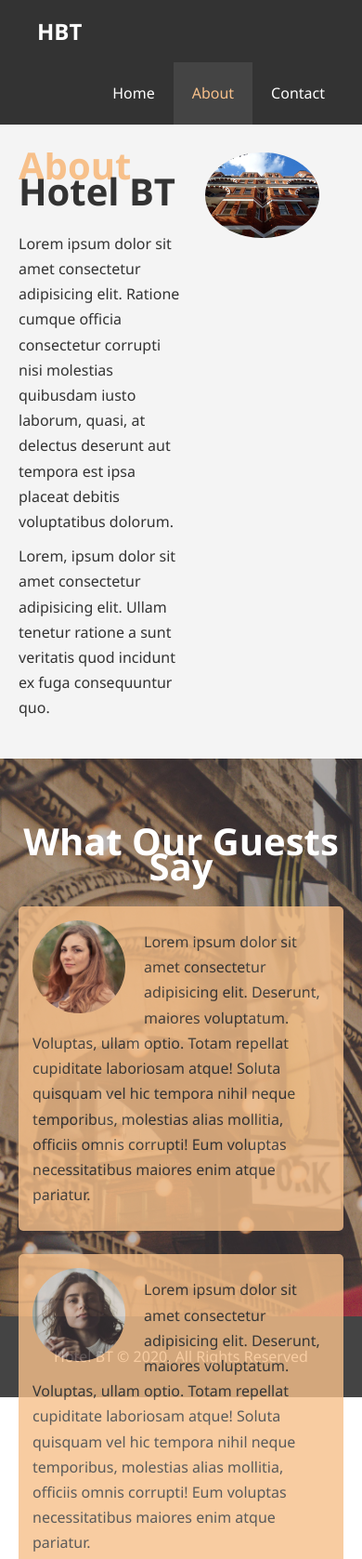
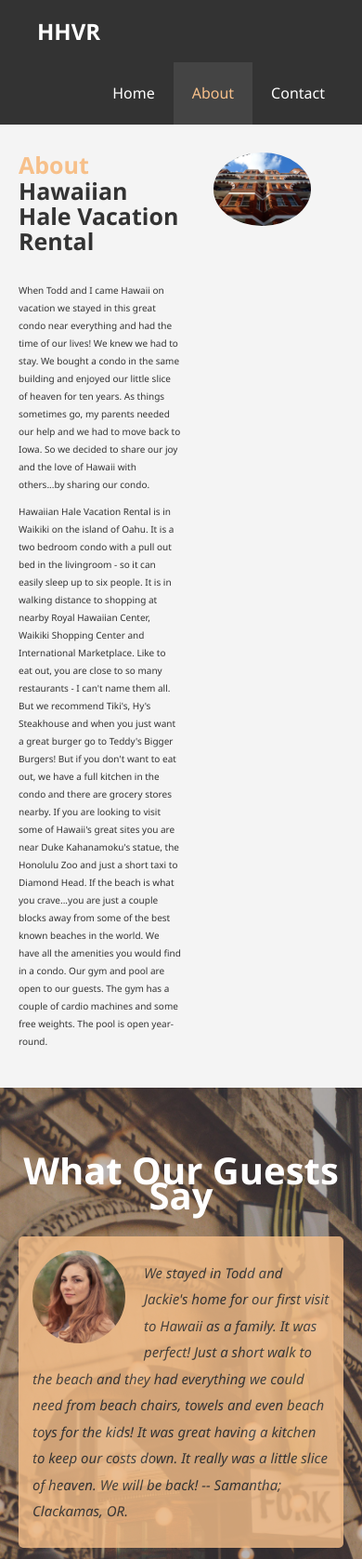
Before and after one commit to aloha-jo/hotel_bb_homerental, a plain HTML site: page about.html in a window 390 px wide. Shown: the top 1677 px of the page at 93% size. Drawn offline with Linux system fonts and the light colour scheme.

Commit message:
changed paragraph text and some styles

```diff
--- a/about.html
+++ b/about.html
@@ -6,7 +6,7 @@
   <meta name="description" content="Welcome to the most extrordinary hotel in Honolulu, Hawaii">
   <meta name="keywords" content="hotel,hawaii hotel,oahu hotel, hawaiian islands">
   <link rel="stylesheet" href="css/style.css">
-  <title>Hotel BT | About</title>
+  <title>Hawaiian Hale Vacation Rental | About</title>
 </head>
 <body>
   <header>
@@ -15,7 +15,7 @@
     -->
     <nav id="navbar">
       <div class="container">
-        <h1 class="logo"><a href="index.html">HBT</a></h1>
+        <h1 class="logo"><a href="index.html">HHVR</a></h1>
           <ul>
             <li><a href="index.html">Home</a></li>
             <li><a class="current" href="about.html">About</a></li>
@@ -31,9 +31,9 @@
   <section id="about-info" class="bg-light py-3">
     <div class="container">
       <div class="info-left">
-        <h1 class="lg-heading"><span class="text-primary">About</span> Hotel BT</h1>
-        <p>Lorem ipsum dolor sit amet consectetur adipisicing elit. Ratione cumque officia consectetur corrupti nisi molestias quibusdam iusto laborum, quasi, at delectus deserunt aut tempora est ipsa placeat debitis voluptatibus dolorum.</p>
-        <p>Lorem, ipsum dolor sit amet consectetur adipisicing elit. Ullam tenetur ratione a sunt veritatis quod incidunt ex fuga consequuntur quo.</p>
+        <h1 class="md-heading"><span class="text-primary">About</span> Hawaiian Hale Vacation Rental</h1>
+        <p>When Todd and I came Hawaii on vacation we stayed in this great condo near everything and had the time of our lives! We knew we had to stay. We bought a condo in the same building and enjoyed our little slice of heaven for ten years. As things sometimes go, my parents needed our help and we had to move back to Iowa. So we decided to share our joy and the love of Hawaii with others...by sharing our condo.</p>
+        <p>Hawaiian Hale Vacation Rental is in Waikiki on the island of Oahu. It is a two bedroom condo with a pull out bed in the livingroom - so it can easily sleep up to six people. It is in walking distance to shopping at nearby Royal Hawaiian Center, Waikiki Shopping Center and International Marketplace. Like to eat out, you are close to so many restaurants - I can't name them all. But we recommend Tiki's, Hy's Steakhouse and when you just want a great burger go to Teddy's Bigger Burgers! But if you don't want to eat out, we have a full kitchen in the condo and there are grocery stores nearby. If you are looking to visit some of Hawaii's great sites you are near Duke Kahanamoku's statue, the Honolulu Zoo and just a short taxi to Diamond Head. If the beach is what you crave...you are just a couple blocks away from some of the best known beaches in the world. We have all the amenities you would find in a condo. Our gym and pool are open to our guests. The gym has a couple of cardio machines and some free weights. The pool is open year-round. </p>
     </div>
       <div class="info-right">
         <img src="./img/photo-2.jpg" alt="hotel">
@@ -48,12 +48,12 @@
       <h2 class="lg-heading">What Our Guests Say</h2>
         <div class="testimonial bg-primary">
           <img src="./img/person-1.jpg" alt="Samantha">
-          <p>Lorem ipsum dolor sit amet consectetur adipisicing elit. Deserunt, maiores voluptatum. Voluptas, ullam optio. Totam repellat cupiditate laboriosam atque! Soluta quisquam vel hic tempora nihil neque temporibus, molestias alias mollitia, officiis omnis corrupti! Eum voluptas necessitatibus maiores enim atque pariatur.</p>
+          <p>We stayed in Todd and Jackie's home for our first visit to Hawaii as a family. It was perfect! Just a short walk to the beach and they had everything we could need from beach chairs, towels and even beach toys for the kids! It was great having a kitchen to keep our costs down. It really was a little slice of heaven. We will be back! -- Samantha; Clackamas, OR.</p>
         </div>
 
         <div class="testimonial bg-primary">
           <img src="./img/person-2.jpg" alt="Debbie Jean">
-          <p>Lorem ipsum dolor sit amet consectetur adipisicing elit. Deserunt, maiores voluptatum. Voluptas, ullam optio. Totam repellat cupiditate laboriosam atque! Soluta quisquam vel hic tempora nihil neque temporibus, molestias alias mollitia, officiis omnis corrupti! Eum voluptas necessitatibus maiores enim atque pariatur.</p>
+          <p>I stayed in this condo with a group of friends and it was great! Plenty of room and the proximity to everything was amazing. We were able to go out to eat to a different restaurant every meal. It was close to shopping. Everything from high-end to cute Hawaiian shops. I loved that there was a workout area but to be honest, after the first couple of days, I started running on the beach it was so close! <br>-- Debbie Jean; San Francisco, CA</p>
         </div>
     </div>
   </section>
@@ -63,7 +63,7 @@
  -->
 
 <footer id="main-footer">
-  <p>Hotel BT &copy; 2020, All Rights Reserved</p>
+  <p>Hawaiian Hale Vacation Rental &copy; 2020, All Rights Reserved</p>
 </footer>
 </body>
 </html>
--- a/css/style.css
+++ b/css/style.css
@@ -83,6 +83,10 @@ p {
 }
 .lg-heading {
   font-size: 40px;
+}
+
+.md-heading {
+  font-size: 25px;
 }
 
 /* Padding */
@@ -197,7 +201,7 @@ p {
 #about-info .info-right img {
   display: block;
   margin: auto;
-  width: 70%;
+  width: 60%;
   border-radius: 50%;
 }
 
@@ -205,6 +209,11 @@ p {
   float: left;
   width: 50%;
   min-height: 100%;
+}
+
+#about-info p {
+  font-size: 10px;
+  line-height: 1.9em;
 }
 
 /* Testimonials */
@@ -234,12 +243,18 @@ p {
   border-radius: 50%;
 }
 
+#testimonials .testimonial p {
+  font-size: 15px;
+  font-style: italic;
+  line-height: 1.9em;
+}
+
 /* Contact Form */
 #contact-form .form-group {
   margin-bottom: 20px;
 }
 
-#conact-form label {
+#contact-form label {
   display: block;
   margin-bottom: 5px;
 }
```
Also changed, not shown: contact.html (+4 -4 lines), index.html (+11 -11 lines), 1 other file.
